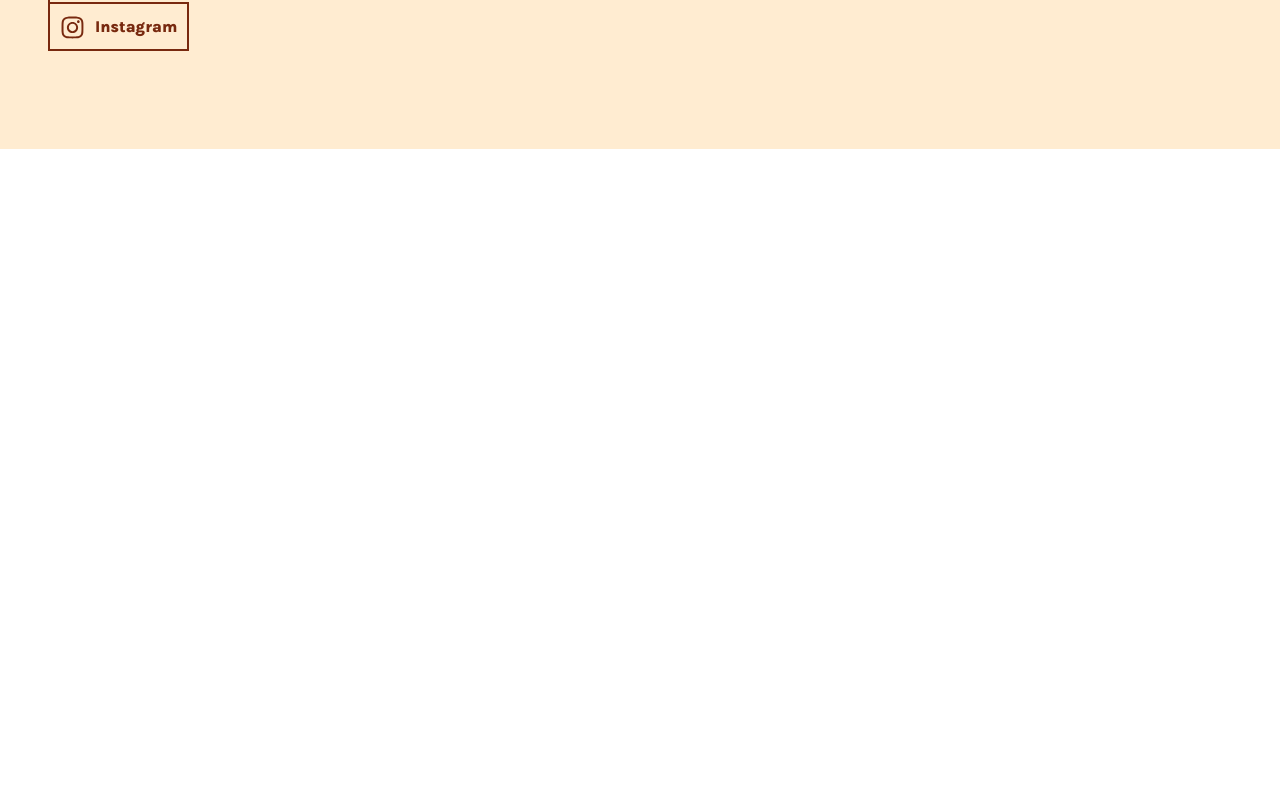
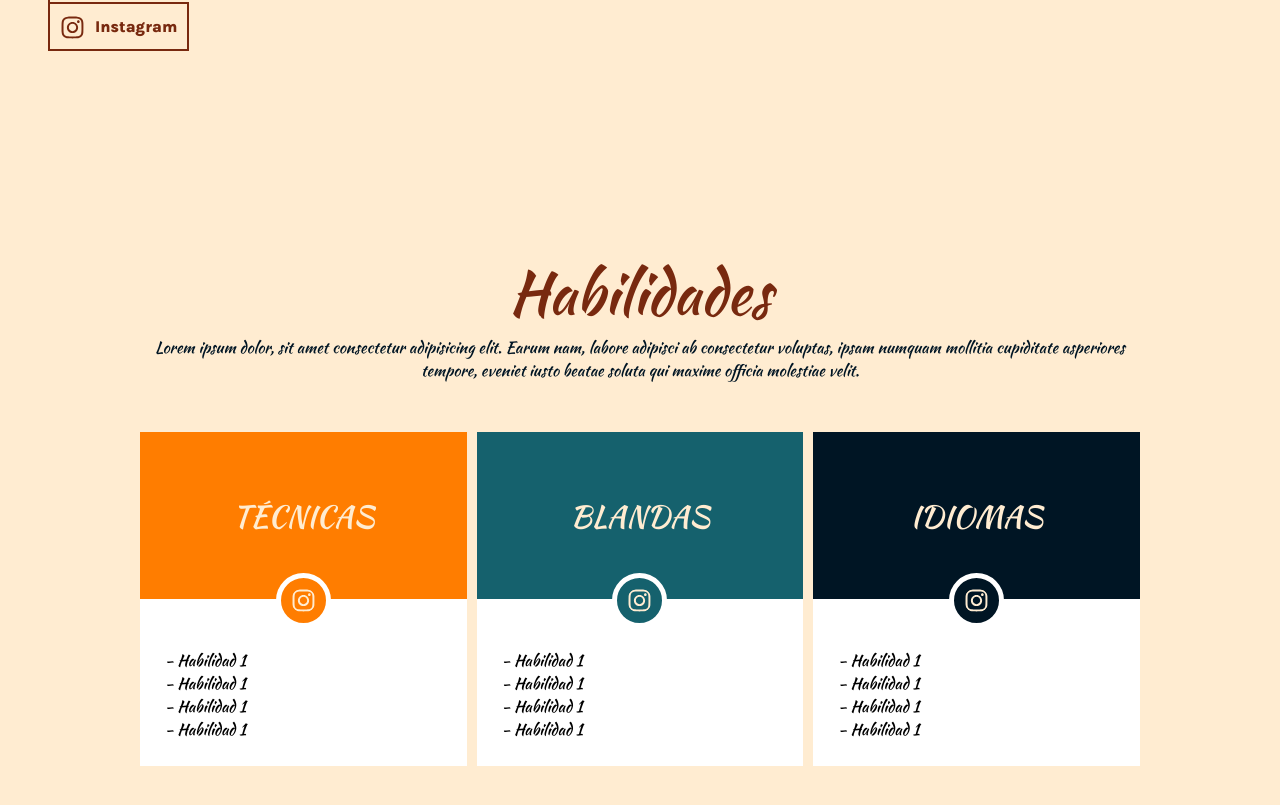
Before and after one commit to Gaston-Valentini/portfolio-abril, a React (Vite) app: page / in a window 1280 px wide. Shown: the part 1540-2345 px from the top of the page. Before the commit the page ends 1689 px from the top, so only its background shows below. Built offline with nearby package versions, Linux system fonts and the light colour scheme.

Commit message:
Add: Skills section added.

```diff
--- a/src/App.jsx
+++ b/src/App.jsx
@@ -2,6 +2,7 @@ import "./App.css";
 import Navbar from "./components/Navbar/Navbar";
 import Header from "./sections/Header/Header";
 import About from "./sections/About/About";
+import Skills from "./sections/Skills/Skills";
 
 export default function App() {
     return (
@@ -9,6 +10,7 @@ export default function App() {
             <Navbar />
             <Header />
             <About />
+            <Skills />
         </div>
     );
 }
--- /dev/null
+++ b/src/sections/Skills/Skills.jsx
@@ -0,0 +1,51 @@
+import style from "./Skills.module.css";
+import { FaInstagram } from "react-icons/fa";
+
+export default function Skills() {
+    return (
+        <section className={style.container}>
+            <div className={style.heading}>
+                <p className={style.headingTitle}>Habilidades</p>
+                <p className={style.headingText}>Lorem ipsum dolor, sit amet consectetur adipisicing elit. Earum nam, labore adipisci ab consectetur voluptas, ipsam numquam mollitia cupiditate asperiores tempore, eveniet iusto beatae soluta qui maxime officia molestiae velit.</p>
+            </div>
+            <div className={style.cards}>
+                <div className={style.cardsCard}>
+                    <div className={style.cardsCardTitle} style={{ backgroundColor: "var(--orange)" }}>
+                        <p className={style.cardsCardTitleText}>TÉCNICAS</p>
+                    </div>
+                    <FaInstagram className={style.cardsCardIcon} style={{ backgroundColor: "var(--orange)" }} />
+                    <ul className={style.cardsCardData}>
+                        <li className={style.cardsCardDataElement}>- Habilidad 1</li>
+                        <li className={style.cardsCardDataElement}>- Habilidad 1</li>
+                        <li className={style.cardsCardDataElement}>- Habilidad 1</li>
+                        <li className={style.cardsCardDataElement}>- Habilidad 1</li>
+                    </ul>
+                </div>
+                <div className={style.cardsCard}>
+                    <div className={style.cardsCardTitle} style={{ backgroundColor: "var(--lightBlue)" }}>
+                        <p className={style.cardsCardTitleText}>BLANDAS</p>
+                    </div>
+                    <FaInstagram className={style.cardsCardIcon} style={{ backgroundColor: "var(--lightBlue)" }} />
+                    <ul className={style.cardsCardData}>
+                        <li className={style.cardsCardDataElement}>- Habilidad 1</li>
+                        <li className={style.cardsCardDataElement}>- Habilidad 1</li>
+                        <li className={style.cardsCardDataElement}>- Habilidad 1</li>
+                        <li className={style.cardsCardDataElement}>- Habilidad 1</li>
+                    </ul>
+                </div>
+                <div className={style.cardsCard}>
+                    <div className={style.cardsCardTitle} style={{ backgroundColor: "var(--blue)" }}>
+                        <p className={style.cardsCardTitleText}>IDIOMAS</p>
+                    </div>
+                    <FaInstagram className={style.cardsCardIcon} style={{ backgroundColor: "var(--blue)" }} />
+                    <ul className={style.cardsCardData}>
+                        <li className={style.cardsCardDataElement}>- Habilidad 1</li>
+                        <li className={style.cardsCardDataElement}>- Habilidad 1</li>
+                        <li className={style.cardsCardDataElement}>- Habilidad 1</li>
+                        <li className={style.cardsCardDataElement}>- Habilidad 1</li>
+                    </ul>
+                </div>
+            </div>
+        </section>
+    );
+}
--- /dev/null
+++ b/src/sections/Skills/Skills.module.css
@@ -0,0 +1,76 @@
+.container {
+    padding: 100px 50px;
+    display: flex;
+    flex-direction: column;
+    align-items: center;
+    gap: 50px;
+    background-color: var(--cream);
+}
+
+.heading {
+    display: flex;
+    flex-direction: column;
+    align-items: center;
+}
+
+.headingTitle {
+    font-size: 60px;
+    color: var(--brown);
+}
+
+.headingText {
+    max-width: 1000px;
+    text-align: center;
+    color: var(--blue);
+}
+
+.cards {
+    width: 100%;
+    max-width: 1000px;
+    display: grid;
+    grid-template-columns: 1fr 1fr 1fr;
+    gap: 10px;
+}
+
+.cardsCard {
+    display: grid;
+    grid-template-columns: 1fr;
+    grid-template-rows: 1fr 1fr;
+}
+
+.cardsCardTitle {
+    display: flex;
+    justify-content: center;
+    align-items: center;
+}
+
+.cardsCardTitleText {
+    font-size: 30px;
+    color: var(--cream);
+}
+
+.cardsCardIcon {
+    position: absolute;
+    align-self: center;
+    justify-self: center;
+    padding: 10px;
+    font-size: 25px;
+    color: var(--cream);
+    border: 5px solid white;
+    border-radius: 50%;
+}
+
+.cardsCardData {
+    padding: 50px 25px 25px;
+    list-style: none;
+    background-color: white;
+}
+
+@media (max-width: 767px) {
+    .container {
+        padding: 50px 20px;
+    }
+    .cards {
+        grid-template-columns: 1fr;
+    }
+}
```
